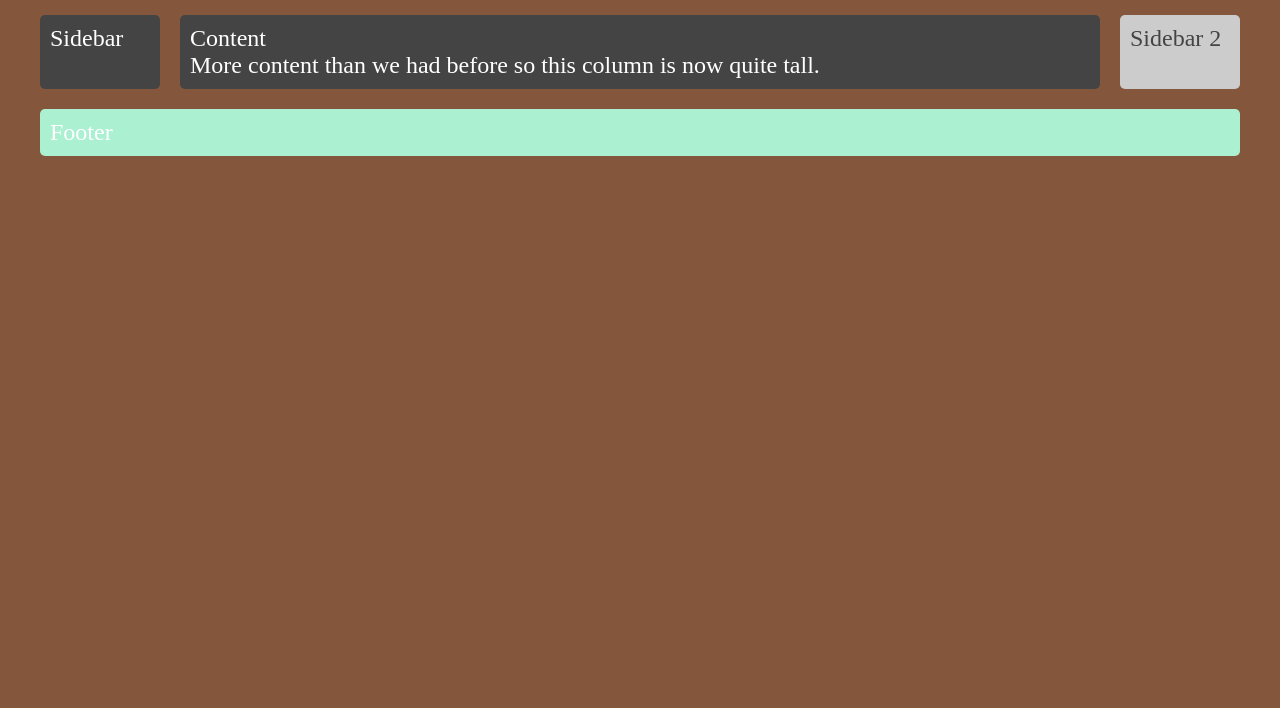
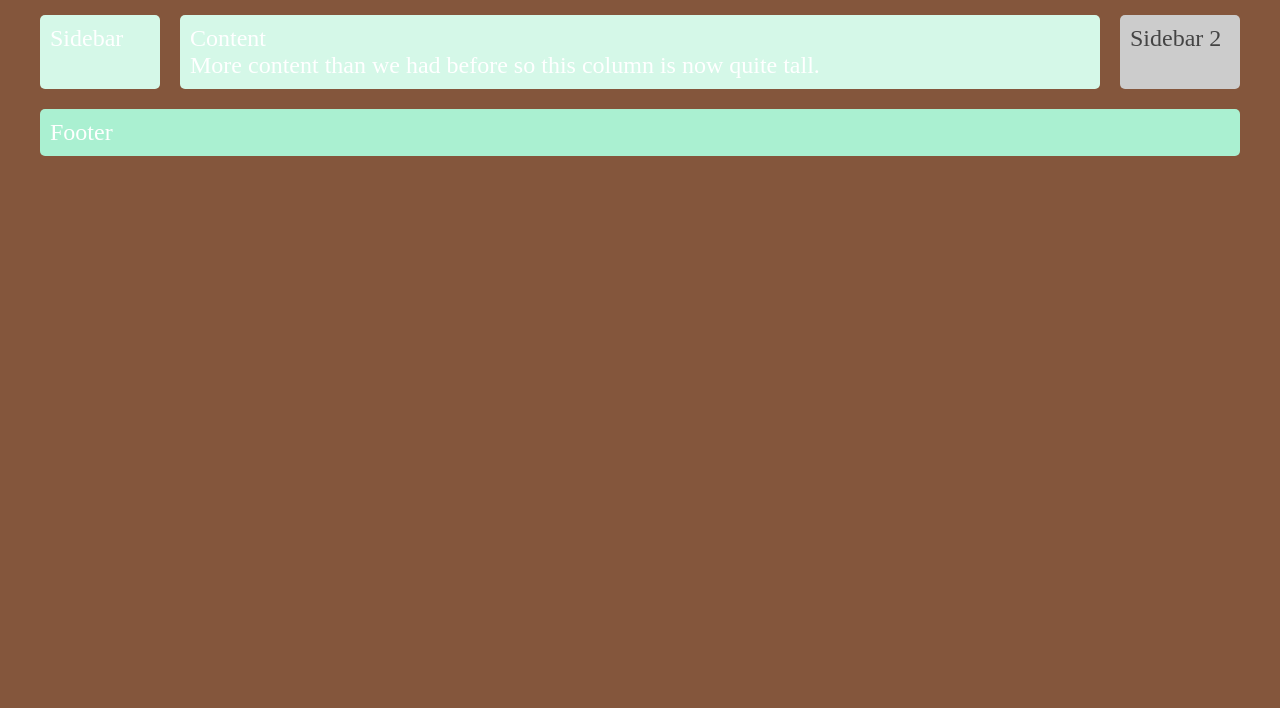
Before and after one commit to SlothDomination/exc2, a plain HTML site: page index.htm in a window 1280 px wide. Shown: the part 92-800 px from the top of the page. Drawn offline with Linux system fonts and the light colour scheme.

Commit message:
modifier couleur de fond de la classe box

```diff
--- a/css/style.css
+++ b/css/style.css
@@ -65,7 +65,7 @@ body {
       }
 
   .box {
-    background-color: #444;
+    background-color: #D5F8E8;
     color: #fff;
     border-radius: 5px;
     padding: 10px;
```
